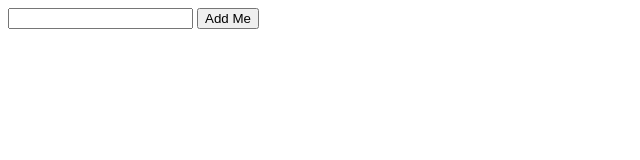
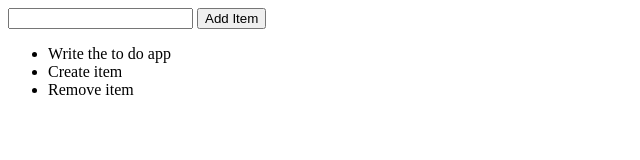
Before and after one commit to zandarzandar/Project_1, a plain HTML site: page index.html in a window 1280 px wide. Shown: the whole page, without its empty margins (0-640 px from the left). Drawn offline with Linux system fonts and the light colour scheme.

Commit message:
initial update.

```diff
--- a/index.html
+++ b/index.html
@@ -6,11 +6,11 @@
 <body>
 
 
-    <input id="textField" type="text" />
-    <button id="add button" onclick="addItem">Add Me</button>
+    </label><input id="text-field" type="text" />
+    <button id="add button" onclick="addItem()">Add Item</button>
 
-    <div id="todo-list">
-    </div>
+    <ul id="todo-list">
+    </ul>
 
 
     <script src="main.js"></script>
--- a/main.js
+++ b/main.js
@@ -3,7 +3,7 @@
 // scope.  This method of function is typically a little faster and should only be used for the file's main function.
 (function () {
   // Best practice: initialize all variables at the beginning of the function wher they will be used.
-  var list = [];
+  var list = ["Write the to do app", "Create item", "Remove item"];
 
 
   // This form of function lets you assign it to an object like object.addItem = function () {}. I prefer this form
@@ -14,8 +14,28 @@
   this.addItem = function () {
     // This is the pure JavaScript way of accessing the DOM (Document Object Model).
     // here we are grabbing the textField element and assigning it to a variable so we can continue using it.
-    var itemBeingAdded = Document.getElementById("textField");
-  }
+    var itemBeingAdded = document.getElementById("text-field");
+
+    // TODO: Make sure to call the displayList Function when you are done adding an item to the list array.
+  };
+
+  // TODO: Remember to add the removeItem function
+
+  // This needs to be called when ever you change the list array object.
+  var displayList = function () {
+    var todoListElement = document.getElementById("todo-list"); // ul element
+    var newLI;
+    var i = 0;
+
+    todoListElement.innerHTML = ""; // clear all of the ul element
+
+    for (i = 0; i < list.length; i++) {
+      newLI = document.createElement("LI");
+      newLI.innerHTML = list[i];
+      todoListElement.appendChild(newLI);
+    }
+  };
+  displayList();
 
 
 })();
```
Also changed, not shown: 1 other file.
